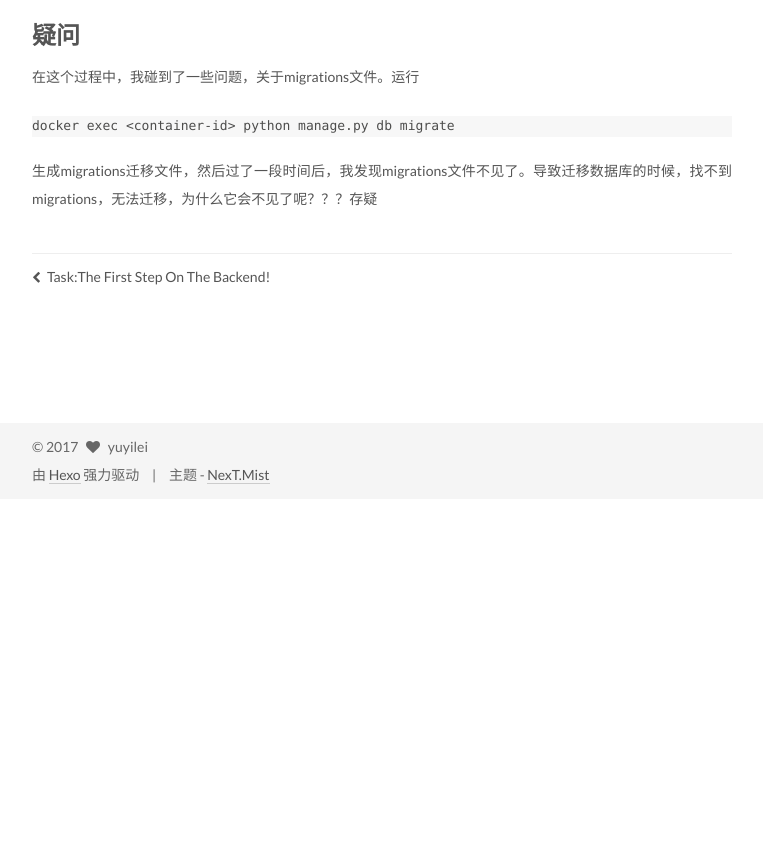
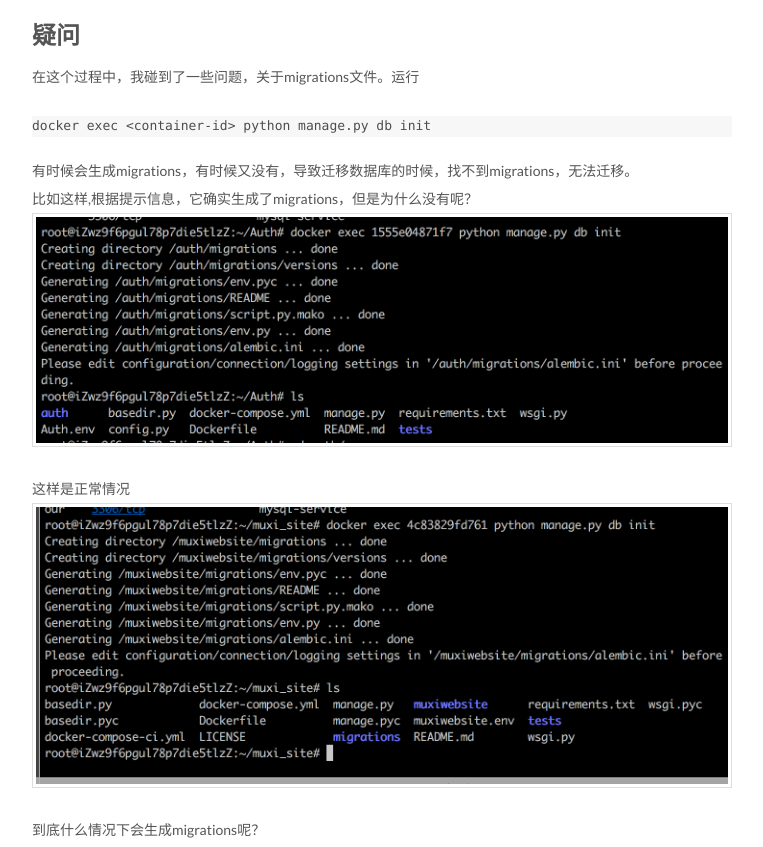
Before and after one commit to yuyilei/yuyilei.github.io, a plain HTML site: page 2017/08/08/docker1/index.html in a window 1280 px wide. Shown: the part 1565-2412 px from the top of the page, without its empty margins (98-861 px from the left). Before the commit the page ends 2064 px from the top, so only its background shows below. Drawn offline with Linux system fonts and the light colour scheme.

Commit message:
Site updated: 2017-08-09 11:39:59

```diff
--- a/2017/08/08/docker1/index.html
+++ b/2017/08/08/docker1/index.html
@@ -101,10 +101,13 @@
 <meta property="og:site_name" content="YYL&#39;s blog">
 <meta property="og:description" content="这段时间，一直用docker部署内网，踩了很多坑，尤其是数据库，有时候感觉很棘手，有时候问题解决了，却还是很疑惑。先来总结一下如何用docker启动mysql。  step1 拉取mysql镜像docker run --detach --name=&amp;lt;mysql-name&amp;gt; --env=&amp;quot;MYSQL_ROOT_PASSWORD=mypassword&amp;quot; --publis">
 <meta property="og:locale" content="zh-Hans">
-<meta property="og:updated_time" content="2017-08-08T16:31:26.000Z">
+<meta property="og:image" content="http://yoursite.com/uploads/屏幕快照%202017-08-09%2011.11.00.png">
+<meta property="og:image" content="http://yoursite.com/uploads/屏幕快照%202017-08-09%2011.22.59.png">
+<meta property="og:updated_time" content="2017-08-09T03:39:47.000Z">
 <meta name="twitter:card" content="summary">
 <meta name="twitter:title" content="用docker启动mysql">
 <meta name="twitter:description" content="这段时间，一直用docker部署内网，踩了很多坑，尤其是数据库，有时候感觉很棘手，有时候问题解决了，却还是很疑惑。先来总结一下如何用docker启动mysql。  step1 拉取mysql镜像docker run --detach --name=&amp;lt;mysql-name&amp;gt; --env=&amp;quot;MYSQL_ROOT_PASSWORD=mypassword&amp;quot; --publis">
+<meta name="twitter:image" content="http://yoursite.com/uploads/屏幕快照%202017-08-09%2011.11.00.png">
 
 
 
@@ -342,8 +345,8 @@ docker exec &lt;container-id&gt; python manage.py test
 <pre><code>docker exec &lt;container-id&gt; python manage.py db migrate
 docker exec &lt;container-id&gt; python manage.py db upgrade
 </code></pre><h1 id="疑问"><a href="#疑问" class="headerlink" title="疑问"></a>疑问</h1><p>在这个过程中，我碰到了一些问题，关于migrations文件。运行</p>
-<pre><code>docker exec &lt;container-id&gt; python manage.py db migrate
-</code></pre><p>生成migrations迁移文件，然后过了一段时间后，我发现migrations文件不见了。导致迁移数据库的时候，找不到migrations，无法迁移，为什么它会不见了呢？？？存疑</p>
+<pre><code>docker exec &lt;container-id&gt; python manage.py db init
+</code></pre><p>有时候会生成migrations，有时候又没有，导致迁移数据库的时候，找不到migrations，无法迁移。<br>比如这样,根据提示信息，它确实生成了migrations，但是为什么没有呢？<br><img src="/uploads/屏幕快照 2017-08-09 11.11.00.png" alt=""><br> 这样是正常情况<br><img src="/uploads/屏幕快照 2017-08-09 11.22.59.png" alt=""><br>到底什么情况下会生成migrations呢？ </p>
 
 
     </div>
```
Also changed, not shown: index.html (+2 -2 lines), uploads/屏幕快照 2017-08-09 11.11.00.png (added), uploads/屏幕快照 2017-08-09 11.22.59.png (added).
